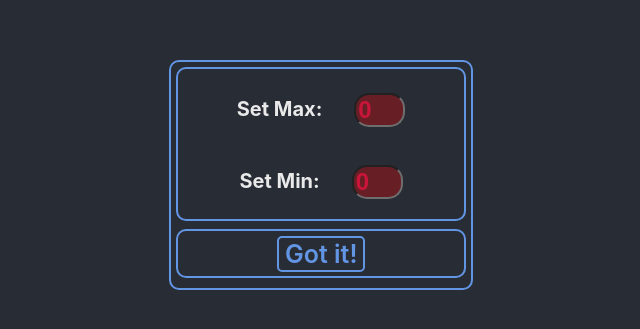
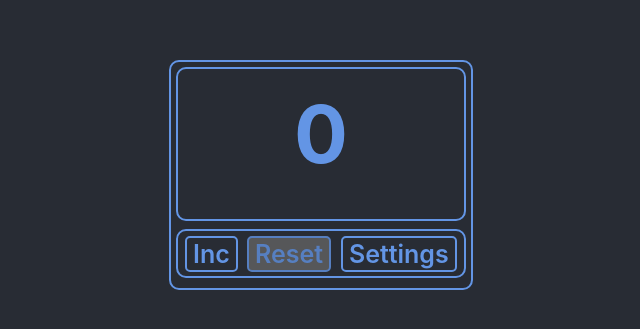
Before and after one commit to EvgeniiMeleshkov/counter_ts, a React (Create React App) app: page / in a window 1280 px wide. Shown: the part 225-554 px from the top of the page, without its empty margins (319-959 px from the left). Built offline with nearby package versions, Linux system fonts and the light colour scheme.

Commit message:
Redux & React-Redux added LocalStorage temporary removed

```diff
--- a/package.json
+++ b/package.json
@@ -8,13 +8,18 @@
     "@testing-library/react": "^13.0.0",
     "@testing-library/user-event": "^13.2.1",
     "@types/jest": "^27.0.1",
+    "@types/lodash": "^4.14.182",
     "@types/node": "^16.7.13",
     "@types/react": "^18.0.0",
     "@types/react-dom": "^18.0.0",
+    "@types/react-redux": "^7.1.24",
     "gh-pages": "^4.0.0",
+    "lodash": "^4.17.21",
     "react": "^18.2.0",
     "react-dom": "^18.2.0",
+    "react-redux": "^8.0.2",
     "react-scripts": "5.0.1",
+    "redux": "^4.2.0",
     "typescript": "^4.4.2",
     "web-vitals": "^2.1.0"
   },
--- a/src/App.tsx
+++ b/src/App.tsx
@@ -1,24 +1,29 @@
-import React, {useEffect, useState} from 'react';
+import React from 'react';
 import './App.css';
 import {MyCounter} from './MyCounter/MyCounter';
+import {useDispatch, useSelector} from 'react-redux';
+import {AppRootStateType} from './Redux/store';
+import {setCurrentAC, setMaxAC, setMinAC} from './Redux/SettingReducer';
 
 function App() {
-    const min = Number(localStorage.getItem('min'))
-    const max = Number(localStorage.getItem('max'))
-    const current = Number(localStorage.getItem('current'))
+    // const min = Number(localStorage.getItem('min'))
+    // const max = Number(localStorage.getItem('max'))
+    // const current = Number(localStorage.getItem('current'))
 
-    const [minValue, setMinValue] = useState(min)
-    const [maxValue, setMaxValue] = useState(max)
-    const [value, setValue] = useState(current)
+    const dispatch = useDispatch()
+    const minValue = useSelector<AppRootStateType, number>(state => state.settings.min)
+    const maxValue = useSelector<AppRootStateType, number>(state => state.settings.max)
+    let value = useSelector<AppRootStateType, number>(state => state.settings.currentValue)
+
     let disableReset = true
     let disableIncr = false
     let error = ''
-
-    useEffect(()=>{
-        localStorage.setItem('min', JSON.stringify(minValue))
-        localStorage.setItem('max', JSON.stringify(maxValue))
-        localStorage.setItem('current', JSON.stringify(value))
-    },[minValue, maxValue, value])
+    //
+    // useEffect(()=>{
+    //     localStorage.setItem('min', JSON.stringify(minValue))
+    //     localStorage.setItem('max', JSON.stringify(maxValue))
+    //     localStorage.setItem('current', JSON.stringify(value))
+    // },[minValue, maxValue, value])
 
     if(minValue >= maxValue || value % 1 !== 0 || value < 0){
         disableIncr = true
@@ -39,25 +44,25 @@ function App() {
     }
 
     const settingMINimalValueCallBack = (val: number) => {
-            setMinValue(val)
-            setValue(val)
-        if(val > maxValue || val < -1) {
-            setMinValue(minValue)
+            dispatch(setMinAC(val))
+            dispatch(setCurrentAC(val))
+        if(val > maxValue || val < 0) {
+            dispatch(setMinAC(minValue))
         }
     }
     const settingMAXimalValueCallBack = (val: number) => {
-        setMaxValue(val)
+        dispatch(setMaxAC(val))
         if(val < minValue) {
-            setMaxValue(maxValue)
+            dispatch(setMaxAC(maxValue))
         }
     }
     const onIncrementClick = () => {
-        setValue(value + 1)
+        dispatch(setCurrentAC(value += 1))
     }
     const onReset = () => {
-        setMinValue(minValue)
-        setMaxValue(maxValue)
-        setValue(minValue)
+        dispatch(setMinAC(minValue))
+        dispatch(setMaxAC(maxValue))
+        dispatch(setCurrentAC(minValue))
     }
 
     return (
@@ -72,17 +77,6 @@ function App() {
                        maxValue={maxValue}
                        minValue={minValue}
                        error={error}/>
-            {/*<MainFrame*/}
-            {/*    error={error}*/}
-            {/*    minValue={minValue}*/}
-            {/*    maxValue={maxValue}*/}
-            {/*    settingMINimalValueCallBack={settingMINimalValueCallBack}*/}
-            {/*    settingMAXimalValueCallBack={settingMAXimalValueCallBack}*/}
-            {/*    activateReset={onReset}*/}
-            {/*    callBackIncr={onIncrementClick}*/}
-            {/*    disableReset={disableReset}*/}
-            {/*    disableIncr={disableIncr}*/}
-            {/*    value={value}/>*/}
         </div>
     );
 }
--- a/src/MyCounter/MyCounter.tsx
+++ b/src/MyCounter/MyCounter.tsx
@@ -1,8 +1,11 @@
-import React, {ChangeEvent, useState} from 'react';
+import React, {ChangeEvent} from 'react';
 import s from '../components/MainFrame/MainFrame.module.css';
 import CountingLabel from '../components/CountingLabel/CountingLabel';
 import Button from '../components/Button/Button';
 import {Input} from '../components/Input/Input';
+import {useDispatch, useSelector} from 'react-redux';
+import {AppRootStateType} from '../Redux/store';
+import {editAC} from '../Redux/editReducer';
 
 type MyCounterPropsType = {
     activateReset: () => void
@@ -29,7 +32,8 @@ export const MyCounter: React.FC<MyCounterPropsType> = ({
                                                             error
                                                         }) => {
 
-    const [edit, setEdit] = useState(true)
+    const edit = useSelector<AppRootStateType, boolean>(state => state.edition.edit)
+    const dispatch = useDispatch()
 
     const minCallBack = (e: ChangeEvent<HTMLInputElement>) => {
         settingMINimalValueCallBack(Number(e.currentTarget.value))
@@ -40,7 +44,7 @@ export const MyCounter: React.FC<MyCounterPropsType> = ({
     const gotItOnClickHandler = () => {
         settingMINimalValueCallBack(minValue)
         settingMAXimalValueCallBack(maxValue)
-        setEdit(false)
+        dispatch(editAC(false))
     }
     return (
         <div>
@@ -74,7 +78,7 @@ export const MyCounter: React.FC<MyCounterPropsType> = ({
                                 <Button onClick={callBackIncr} disabled={disableIncr}>Inc</Button>
 
                                 <Button red={!!error} onClick={activateReset} disabled={disableReset}>Reset</Button>
-                                <Button onClick={() => setEdit(true)}>Settings</Button>
+                                <Button onClick={() => dispatch(editAC(true))}>Settings</Button>
                             </div>
                         }
                     </div>
--- /dev/null
+++ b/src/Redux/SettingReducer.ts
@@ -0,0 +1,53 @@
+export type SettingsInitialStateType = {
+    currentValue: number,
+    min: number,
+    max: number
+}
+const settingsInitialState: SettingsInitialStateType = {
+    currentValue: 0,
+    min: 0,
+    max: 5
+}
+
+export const SettingReducer = (state = settingsInitialState, action: SettingsReducerActionsType): SettingsInitialStateType => {
+    switch (action.type) {
+        case 'SET_MIN':
+            return {...state, min: action.payload.value}
+        case 'SET_MAX':
+            return {...state, max: action.payload.value}
+        case 'SET_CURRENT':
+            return {...state, currentValue: action.payload.value}
+        default:
+            return state
+    }
+}
+type SettingsReducerActionsType = SetMinACType | SetMaxACType | SetCurrentACType
+
+type SetMaxACType = ReturnType<typeof setMaxAC>
+type SetMinACType = ReturnType<typeof setMinAC>
+type SetCurrentACType = ReturnType<typeof setCurrentAC>
+
+export const setMaxAC = (value: number) => {
+    return {
+        type: 'SET_MAX',
+        payload: {
+            value
+        }
+    } as const
+}
+export const setMinAC = (value: number) => {
+    return {
+        type: 'SET_MIN',
+        payload: {
+            value
+        }
+    } as const
+}
+export const setCurrentAC = (value: number) => {
+    return {
+        type: 'SET_CURRENT',
+        payload: {
+            value
+        }
+    } as const
+}
--- /dev/null
+++ b/src/Redux/editReducer.ts
@@ -0,0 +1,26 @@
+export type InitialStateType = {
+    edit: boolean
+}
+const editInitialState: InitialStateType = {
+    edit: false
+}
+
+export const EditReducer = (state: InitialStateType = editInitialState, action: EditACType): InitialStateType => {
+    switch (action.type) {
+        case 'EDIT':
+            return {...state, edit: action.payload.edit}
+        default:
+            return state
+    }
+}
+
+type EditACType = ReturnType<typeof editAC>
+
+export const editAC = (edit: boolean) => {
+    return {
+        type: 'EDIT',
+        payload: {
+            edit
+        }
+    } as const
+}
--- /dev/null
+++ b/src/Redux/store.ts
@@ -0,0 +1,14 @@
+import {combineReducers, legacy_createStore} from 'redux';
+import {EditReducer} from './editReducer';
+import {SettingReducer} from './SettingReducer';
+
+const rootReducer = combineReducers({
+    settings: SettingReducer,
+    edition: EditReducer
+})
+
+export const store = legacy_createStore(rootReducer);
+export type AppRootStateType = ReturnType<typeof rootReducer>
+
+// @ts-ignore
+window.store = store;
--- a/src/index.tsx
+++ b/src/index.tsx
@@ -3,13 +3,17 @@ import ReactDOM from 'react-dom/client';
 import './index.css';
 import App from './App';
 import reportWebVitals from './reportWebVitals';
+import {Provider} from 'react-redux';
+import {store} from './Redux/store';
 
 const root = ReactDOM.createRoot(
   document.getElementById('root') as HTMLElement
 );
 root.render(
   <React.StrictMode>
-    <App />
+      <Provider store={store}>
+          <App />
+      </Provider>
   </React.StrictMode>
 );
 
```
Also changed, not shown: 1 other file (tests, documents, lock files or other folders).
